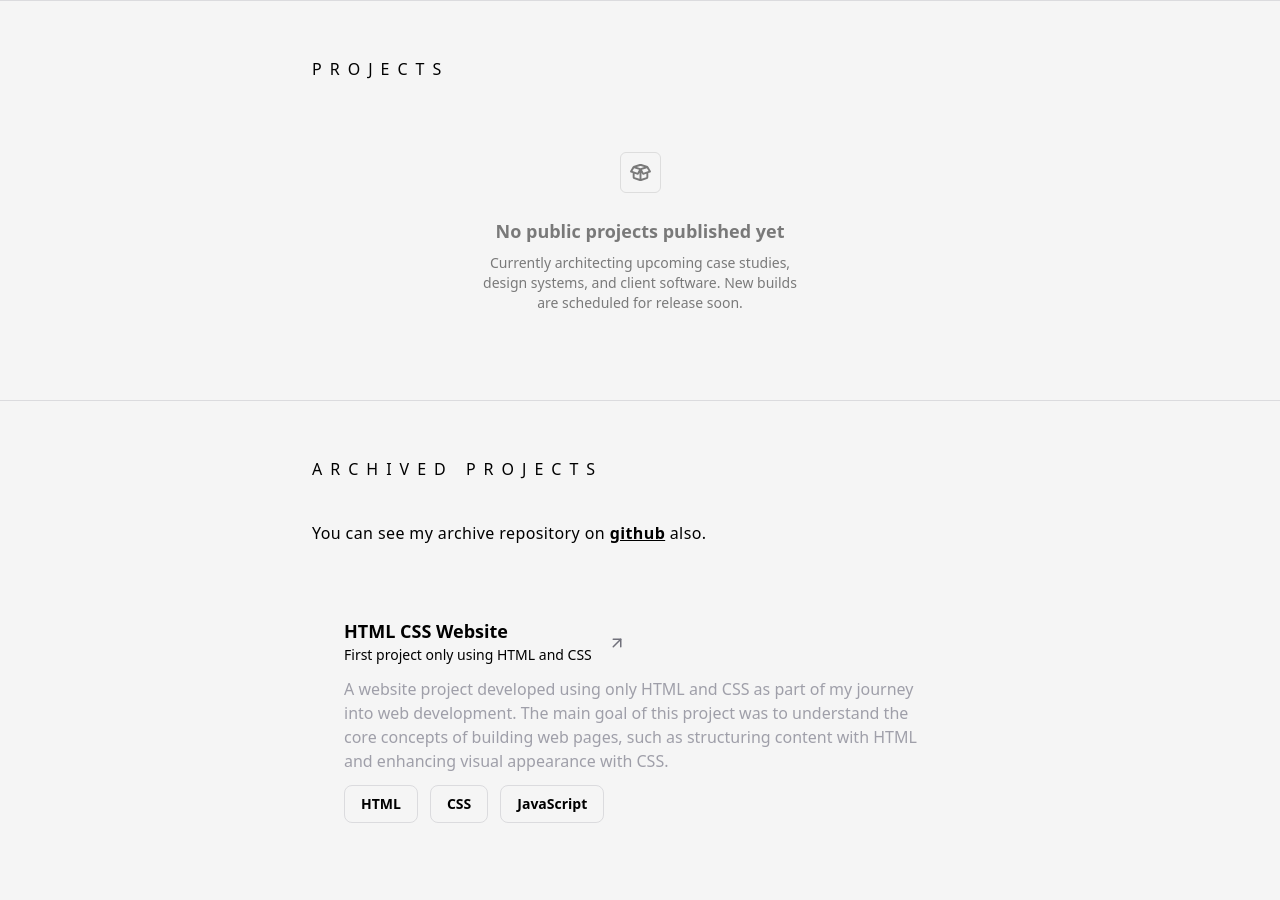
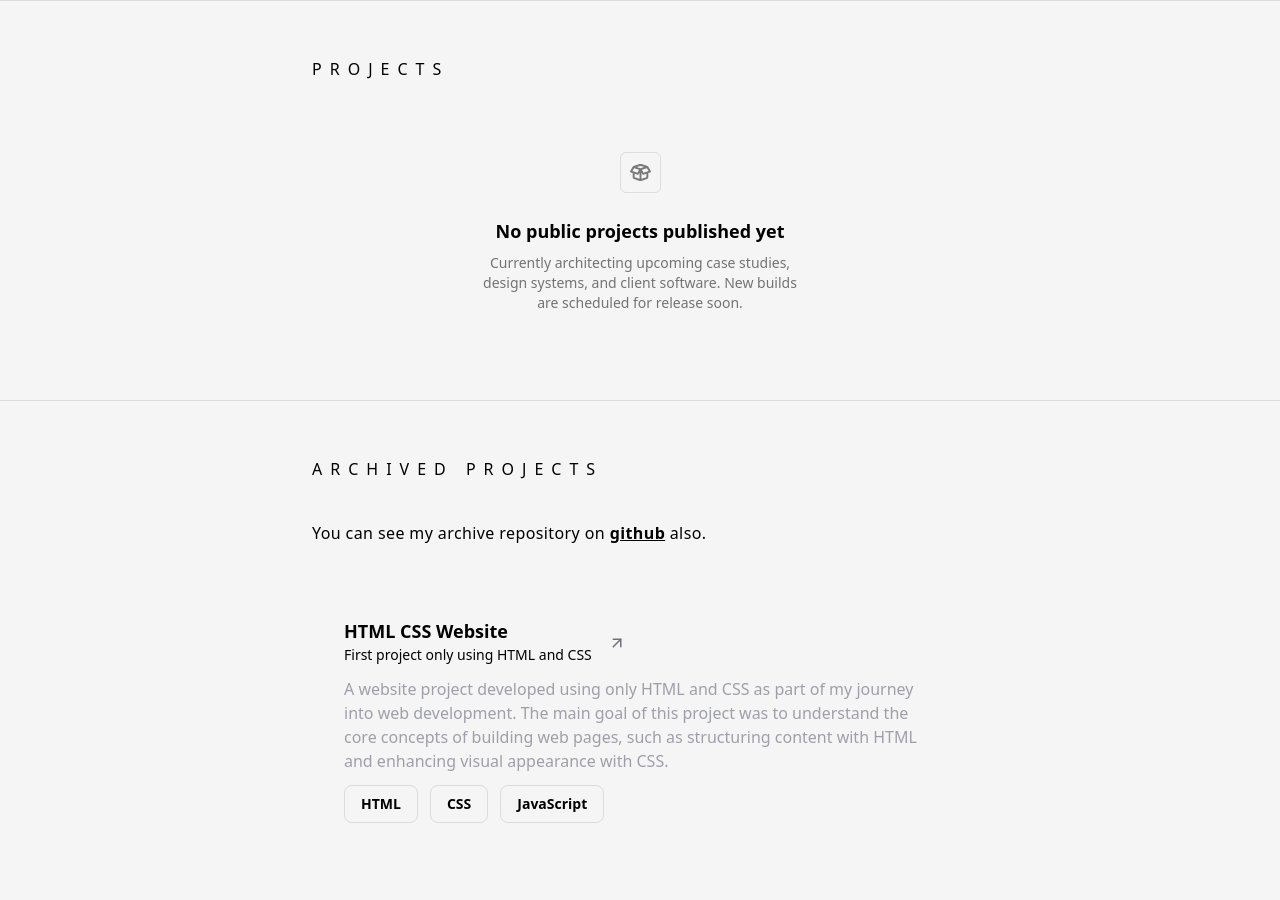
Before and after one commit to ryaand/portfolio, a Next.js app: page / in a window 1280 px wide. Shown: the part 2200-3100 px from the top of the page. Built offline with nearby package versions, Linux system fonts and the light colour scheme.

Commit message:
style(ProjectSection): improve visibility and messaging for no projects state

```diff
--- a/src/views/home/projectSection.jsx
+++ b/src/views/home/projectSection.jsx
@@ -16,17 +16,17 @@ const ProjectSection = () => {
                 </motion.div>
                 <motion.div
                     initial={{ opacity: 0, y: 5 }}
-                    whileInView={{ opacity: 0.5, y: 0 }}
+                    whileInView={{ opacity: 1, y: 0 }}
                     viewport={{ margin: "-200px", once: true }}
                     transition={{ duration: 0.7, ease: easeOut }}
                     className="flex flex-col h-full items-center justify-center gap-2 zoom-90 sm:zoom-100">
-                    <div className="border border-black/20 p-2 rounded-md">
+                    <div className="border border-black/20 p-2 rounded-md opacity-50">
                         <svg xmlns="http://www.w3.org/2000/svg" width="23" height="23" viewBox="0 0 24 24" fill="#000000"><g fill="none"><path d="m12.594 23.258l-.012.002l-.071.035l-.02.004l-.014-.004l-.071-.036q-.016-.004-.024.006l-.004.01l-.017.428l.005.02l.01.013l.104.074l.015.004l.012-.004l.104-.074l.012-.016l.004-.017l-.017-.427q-.004-.016-.016-.018m.264-.113l-.014.002l-.184.093l-.01.01l-.003.011l.018.43l.005.012l.008.008l.201.092q.019.005.029-.008l.004-.014l-.034-.614q-.005-.019-.02-.022m-.715.002a.02.02 0 0 0-.027.006l-.006.014l-.034.614q.001.018.017.024l.015-.002l.201-.093l.01-.008l.003-.011l.018-.43l-.003-.012l-.01-.01z" /><path fill="#000000" d="M11.084 3.244a3 3 0 0 1 1.607-.063l.225.063L19.45 5.34c.19.063.361.181.486.346l.07.105l2.75 4.747a1 1 0 0 1-.44 1.407l-.12.047l-2.051.658v4.33a2 2 0 0 1-1.237 1.848l-.152.056l-5.84 1.872a3 3 0 0 1-1.607.063l-.225-.062l-5.84-1.873a2 2 0 0 1-1.382-1.743l-.007-.162V12.65l-2.051-.658a1 1 0 0 1-.617-1.338l.057-.116l2.75-4.747a1 1 0 0 1 .445-.406l.11-.045zM13 12.305v6.324l5.145-1.65v-3.687l-3.09.991a1 1 0 0 1-1.106-.353l-.064-.098zm-2 0l-.885 1.527a1 1 0 0 1-1.17.451l-3.09-.991v3.687L11 18.63zM5.32 7.49l-1.723 2.977l5.191 1.666l1.725-2.977zm13.36 0l-5.193 1.666l1.724 2.977l5.192-1.666zm-6.375-2.342a1 1 0 0 0-.49-.03l-.12.03L8.13 6.292L12 7.533l3.87-1.241z" /></g></svg>
                     </div>
                     <div className="flex justify-center w-fit items-center gap-2 text-lg text-black pt-4 font-semibold opacity-100">
                         No public projects published yet
                     </div>
-                    <div className="text-sm text-center w-3/4 sm:w-1/2">
+                    <div className="text-sm text-center w-3/4 sm:w-1/2 text-neutral-500">
                         Currently architecting upcoming case studies, design systems, and client software. New builds are scheduled for release soon.
                     </div>
                 </motion.div>
```
